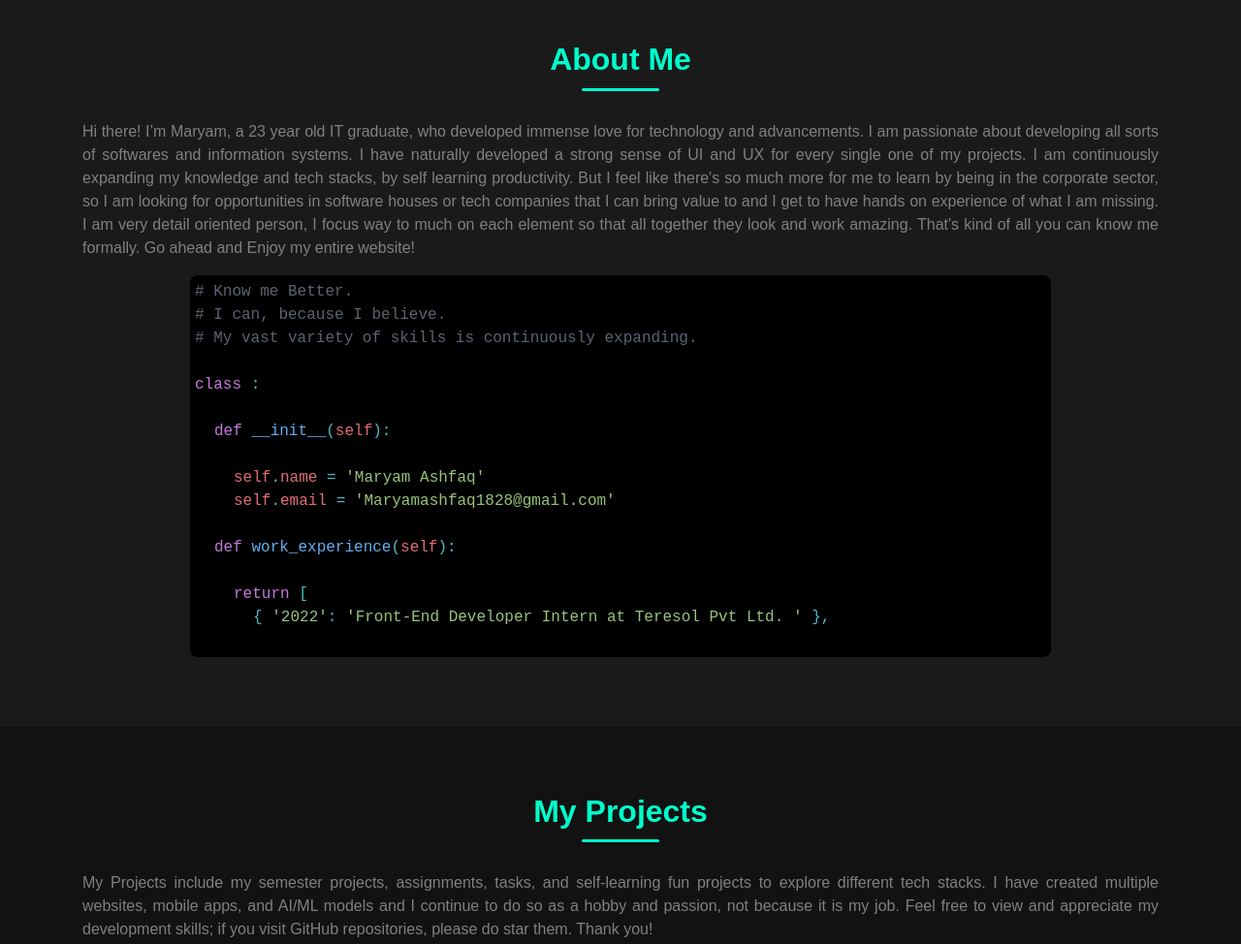
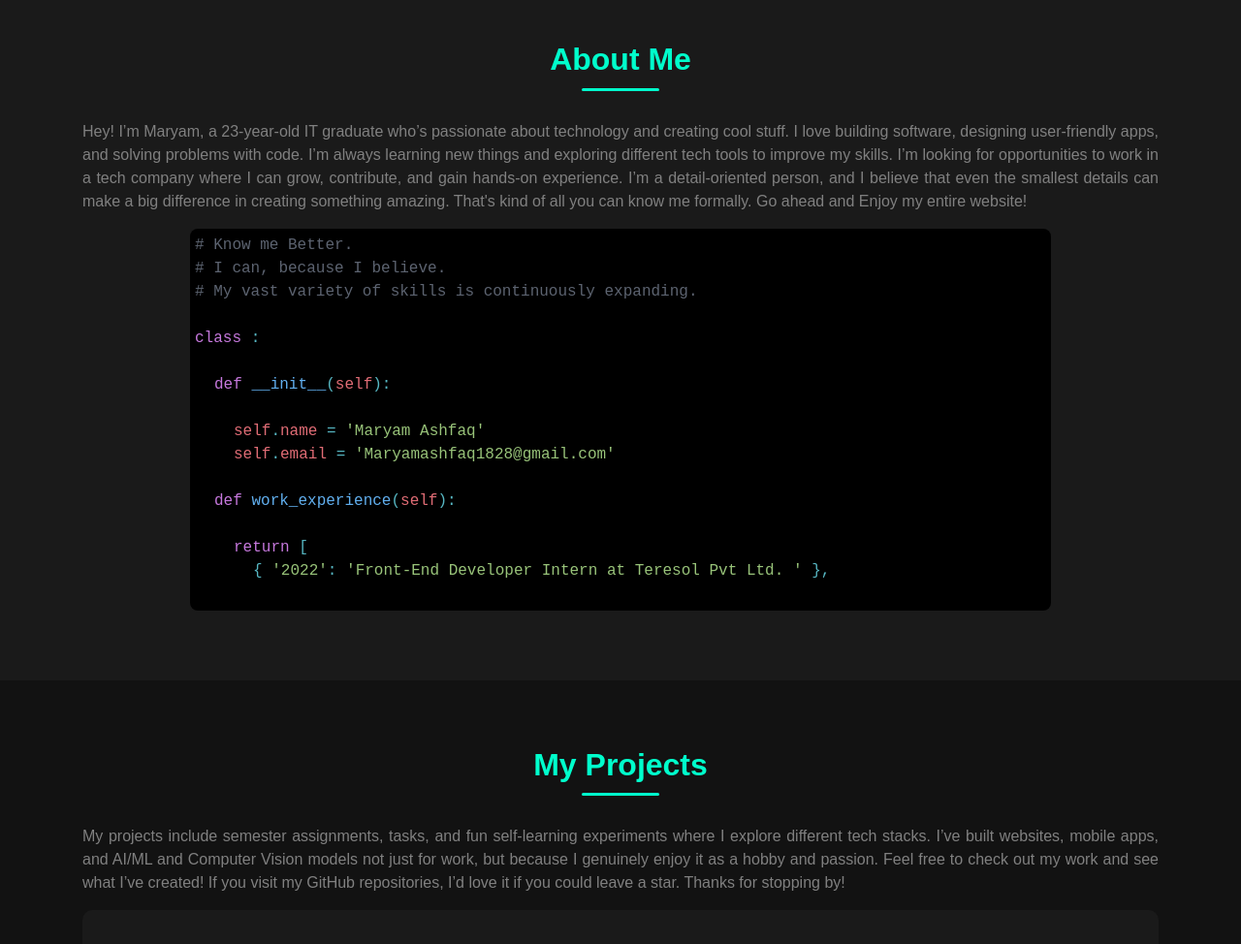
Before and after one commit to maryam037/MaryamPortfolio, a plain HTML site: page index.html in a window 1280 px wide. Shown: the part 1480-2454 px from the top of the page at 97% size. Drawn offline with nearby package versions, Linux system fonts and the light colour scheme.

Commit message:
about me

```diff
--- a/index.html
+++ b/index.html
@@ -127,7 +127,8 @@
             <h1 class="section-title text-center">About Me</h1>
 
             <p class="text-justify">
-              Hi there! I’m Maryam, a 23 year old IT graduate, who developed immense love for technology and advancements. I am passionate about developing all sorts of softwares and information systems. I have naturally developed a strong sense of UI and UX for every single one of my projects. I am continuously expanding my knowledge and tech stacks, by self learning productivity. But I feel like there's so much more for me to learn by being in the corporate sector, so I am looking for opportunities in software houses or tech companies that I can bring value to and I get to have hands on experience of what I am missing. I am very detail oriented person, I focus way to much on each element so that all together they look and work amazing. That's kind of all you can know me formally. Go ahead and Enjoy my entire website!
+              Hey! I’m Maryam, a 23-year-old IT graduate who’s passionate about technology and creating cool stuff. I love building software, designing user-friendly apps, and solving problems with code. I’m always learning new things and exploring different tech tools to improve my skills. I’m looking for opportunities to work in a tech company where I can grow, contribute, and gain hands-on experience. I’m a detail-oriented person, and I believe that even the smallest details can make a big difference in creating something amazing.
+              That's kind of all you can know me formally. Go ahead and Enjoy my entire website!
 
             <br />
             <div class="code-block" id="typing-container">
@@ -144,9 +145,7 @@
         <h2 class="section-title text-center">My Projects</h2>
 
         <p class="text-justify">
-          My Projects include my semester projects, assignments, tasks, and self-learning fun projects to explore different tech stacks. I have created multiple websites, mobile apps, and AI/ML models and I continue to do so as a hobby and passion, not because it is my job. Feel free to view and appreciate my development skills; if you visit GitHub repositories, please do star them. Thank you!
-        </p>
-
+          My projects include semester assignments, tasks, and fun self-learning experiments where I explore different tech stacks. I’ve built websites, mobile apps, and AI/ML and Computer Vision models not just for work, but because I genuinely enjoy it as a hobby and passion. Feel free to check out my work and see what I’ve created! If you visit my GitHub repositories, I’d love it if you could leave a star. Thanks for stopping by!
         <div class="card mb-4">
           <div class="card-body">
             <h3 class="section-title">Computer Vision project</h3>
```
